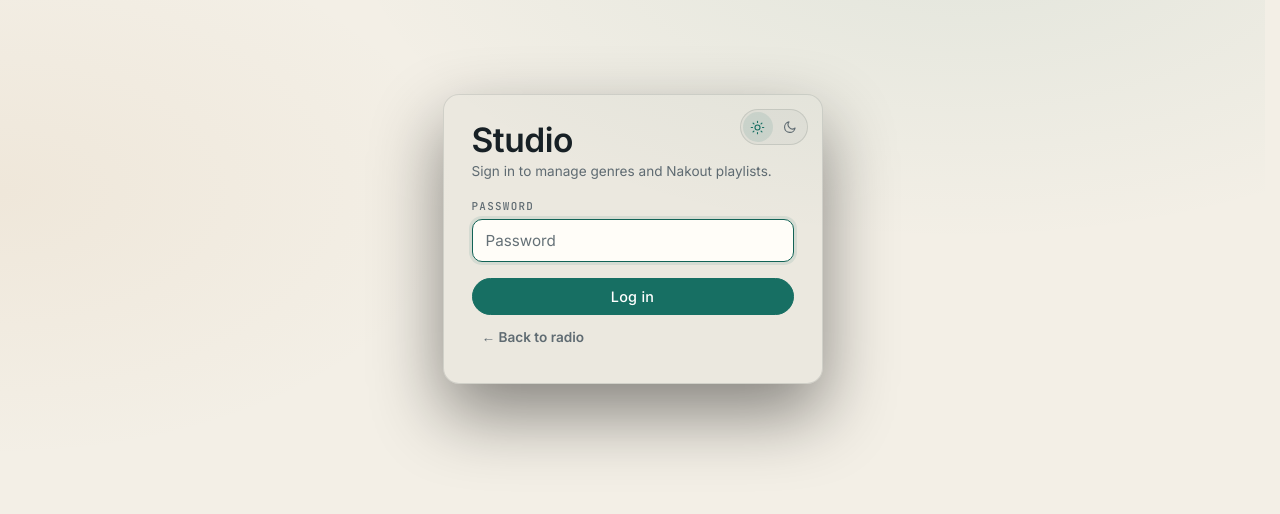
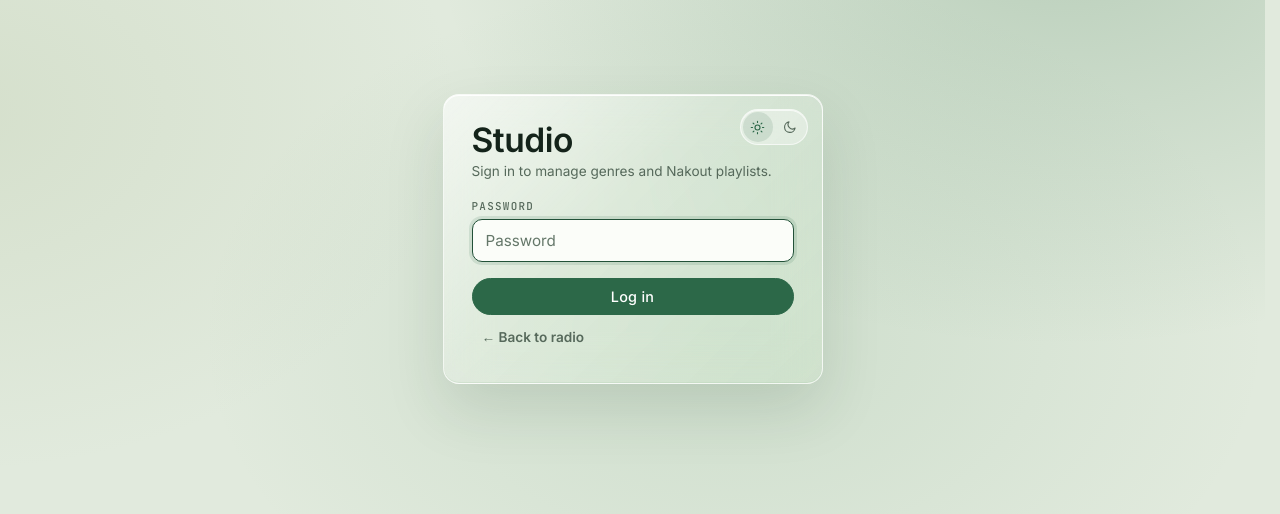
Before and after one commit to xjojoramirez/nakout-radio, a React (Vite) app in the folder frontend/: page /studio in a window 1280 px wide. Shown: the top 514 px of the page. Built offline with nearby package versions, Linux system fonts and the light colour scheme; no server answers.

Commit message:
feat: refine the light theme into Sea Glass
Adds frosted sage-green surfaces, a crisp fading frame around the ambient artwork, and balanced vertical page spacing on the listener page.

```diff
--- a/frontend/src/pages/RadioPage.tsx
+++ b/frontend/src/pages/RadioPage.tsx
@@ -50,7 +50,9 @@ export function RadioPage() {
           aria-hidden="true"
           style={
             track?.thumbnail_url
-              ? { backgroundImage: `url(${track.thumbnail_url})` }
+              ? ({
+                  "--lr-art": `url(${track.thumbnail_url})`,
+                } as CSSProperties)
               : undefined
           }
         />
--- a/frontend/src/styles/listening-room.css
+++ b/frontend/src/styles/listening-room.css
@@ -2,8 +2,8 @@
    Listening Room — theme tokens
 
    Dark is the default. [data-theme="light"] re-colours the whole
-   app (listener + Studio) with the paper palette. The deck and
-   vinyl stay graphite in both themes: they are the object.
+   app (listener + Studio) with the Sea Glass palette. The deck
+   and vinyl stay graphite in both themes: they are the object.
    ============================================================ */
 
 :root {
@@ -52,50 +52,62 @@
 :root[data-theme="light"] {
   color-scheme: light;
 
-  --lr-bg: #f3efe6;
-  --lr-bg-soft: #ece6da;
-  --lr-surface: #fbf8f2;
-  --lr-surface-2: #f7f2e9;
-  --lr-surface-3: #e9e2d5;
-  --lr-well: #e8e2d6;
-  --lr-field: #fffdf8;
-  --lr-ink: #172025;
-  --lr-soft: #3d484e;
-  --lr-muted: #5f6b72;
-  --lr-dim: #626e75;
-  --lr-teal: #176f63;
-  --lr-teal-strong: #126356;
-  --lr-teal-soft: rgba(23, 111, 99, 0.1);
-  --lr-teal-faint: rgba(23, 111, 99, 0.05);
-  --lr-teal-line: rgba(23, 111, 99, 0.4);
-  --lr-line: rgba(23, 32, 37, 0.12);
-  --lr-line-strong: rgba(23, 32, 37, 0.24);
-  --lr-raise: #172025;
-  --lr-led-off: #c3cbc7;
+  --lr-bg: #e1eadd;
+  --lr-bg-soft: #d8e4d4;
+  --lr-surface: #f6fbf3;
+  --lr-surface-2: #edf5e9;
+  --lr-surface-3: #d5e3cf;
+  --lr-well: #dfe9da;
+  --lr-field: #fbfdf9;
+  --lr-ink: #14231a;
+  --lr-soft: #384b3e;
+  --lr-muted: #56695b;
+  --lr-dim: #627568;
+  --lr-teal: #2c6848;
+  --lr-teal-strong: #225138;
+  --lr-teal-soft: rgba(44, 104, 72, 0.13);
+  --lr-teal-faint: rgba(44, 104, 72, 0.055);
+  --lr-teal-line: rgba(44, 104, 72, 0.4);
+  --lr-line: rgba(20, 35, 26, 0.13);
+  --lr-line-strong: rgba(20, 35, 26, 0.26);
+  --lr-raise: #14231a;
+  --lr-led-off: #b9c9b6;
   --lr-on-teal: #ffffff;
-  --lr-danger: #b23a2a;
-  --lr-danger-soft: rgba(178, 58, 42, 0.08);
-  --lr-danger-line: rgba(178, 58, 42, 0.32);
-  --lr-danger-text: #8f2d20;
-  --lr-danger-text-strong: #6f2117;
+  --lr-danger: #a83a28;
+  --lr-danger-soft: rgba(168, 58, 40, 0.08);
+  --lr-danger-line: rgba(168, 58, 40, 0.32);
+  --lr-danger-text: #8c2f20;
+  --lr-danger-text-strong: #6d2418;
   --lr-ok: #2f7d46;
   --lr-ok-soft: rgba(47, 125, 70, 0.1);
-  --lr-input-line: #d8d0c2;
-  --lr-input-line-strong: #b9af9e;
-  --lr-dock: rgba(251, 248, 242, 0.9);
-  --lr-overlay: rgba(28, 34, 37, 0.4);
-  --lr-scrim: rgba(28, 34, 37, 0.35);
-  --lr-glow-teal: rgba(23, 111, 99, 0.08);
-  --lr-glow-warm: rgba(186, 126, 58, 0.07);
-  --lr-placeholder: #657177;
+  --lr-input-line: #d2dfcc;
+  --lr-input-line-strong: #b3c6ad;
+  --lr-dock: rgba(246, 251, 243, 0.56);
+  --lr-overlay: rgba(24, 38, 28, 0.38);
+  --lr-scrim: rgba(24, 38, 28, 0.32);
+  --lr-glow-teal: rgba(70, 128, 86, 0.24);
+  --lr-glow-warm: rgba(174, 190, 148, 0.2);
+  --lr-placeholder: #647769;
+  --lr-glass-bg: linear-gradient(
+    135deg,
+    rgba(255, 255, 255, 0.62) 0%,
+    rgba(255, 255, 255, 0.24) 42%,
+    rgba(206, 228, 203, 0.28) 100%
+  );
+  --lr-glass-rim: rgba(255, 255, 255, 0.68);
+  --lr-glass-shadow:
+    0 26px 60px rgba(31, 61, 42, 0.13),
+    inset 0 1px 0 rgba(255, 255, 255, 0.92),
+    inset 0 -1px 0 rgba(174, 205, 172, 0.28);
 }
 
 .radio-page.listening-room {
   position: relative;
   isolation: isolate;
   width: min(1160px, 94vw);
+  margin-inline: auto;
   gap: 0;
-  padding: 10px 0 30px;
+  padding: 24px 0;
   color: var(--lr-ink);
   font-family: var(--lr-sans);
 }
@@ -105,7 +117,7 @@ html:has(.radio-page.listening-room) {
 }
 
 body:has(.radio-page.listening-room) {
-  place-items: start center;
+  place-items: center center;
   overflow-x: clip;
   padding-block: 34px calc(112px + env(safe-area-inset-bottom, 0px));
   background:
@@ -114,19 +126,30 @@ body:has(.radio-page.listening-room) {
     var(--lr-bg);
 }
 
-/* The blurred artwork behind the fold. */
+/* The blurred artwork behind the fold. The frame gets the border; the
+   artwork sits in a blurred pseudo-element so the border stays crisp. */
 .radio-page.listening-room .lr-ambient {
   position: absolute;
   z-index: -1;
-  inset: -60px 0 auto;
+  inset: 0 0 auto;
   height: 560px;
+  border: 1px solid var(--lr-line-strong);
+  border-radius: 28px;
+  overflow: hidden;
+  pointer-events: none;
+  mask-image: linear-gradient(to bottom, #000 0 55%, transparent 100%);
+  -webkit-mask-image: linear-gradient(to bottom, #000 0 55%, transparent 100%);
+}
+
+.radio-page.listening-room .lr-ambient::before {
+  content: "";
+  position: absolute;
+  inset: -60px;
+  background-image: var(--lr-art);
   background-position: center;
   background-size: cover;
   filter: blur(90px) saturate(0.75) brightness(0.7);
   opacity: 0.24;
-  pointer-events: none;
-  mask-image: linear-gradient(to bottom, #000 0 55%, transparent 100%);
-  -webkit-mask-image: linear-gradient(to bottom, #000 0 55%, transparent 100%);
 }
 
 /* ---------- Header ---------- */
@@ -865,7 +888,7 @@ body:has(.radio-page.listening-room) .player-dock .fader:focus-visible {
   }
 
   .radio-page.listening-room {
-    padding-bottom: 18px;
+    padding: 18px 0;
   }
 
   .radio-page.listening-room .radio-top {
@@ -949,7 +972,7 @@ body:has(.radio-page.listening-room) .player-dock .fader:focus-visible {
 
 @media (max-width: 600px) {
   .radio-page.listening-room {
-    width: calc(100vw - 16px);
+    width: calc(100% - 16px);
   }
 
   .radio-page.listening-room .brand {
@@ -1068,8 +1091,13 @@ body:has(.radio-page.listening-room) .player-dock .fader:focus-visible {
 }
 
 :root[data-theme="light"] .radio-page.listening-room .lr-ambient {
+  border-color: var(--lr-glass-rim);
+  box-shadow: inset 0 1px 0 rgba(255, 255, 255, 0.7);
+}
+
+:root[data-theme="light"] .radio-page.listening-room .lr-ambient::before {
   opacity: 0.1;
-  filter: blur(90px) saturate(0.7) brightness(1.06);
+  filter: blur(100px) saturate(0.65) brightness(1.1);
 }
 
 /* Timeline gridlines and hatched empty blocks read as ink in light mode. */
@@ -2300,3 +2328,148 @@ body:has(.admin-page) {
     background: var(--bg-1);
   }
 }
+
+/* ============================================================
+   Sea Glass — light-theme frosted surfaces
+   ============================================================ */
+
+:root[data-theme="light"] body:has(.radio-page.listening-room),
+:root[data-theme="light"] body:has(.admin-page) {
+  background:
+    radial-gradient(
+      980px 640px at 84% -8%,
+      rgba(70, 128, 86, 0.25),
+      transparent 64%
+    ),
+    radial-gradient(
+      820px 580px at -4% 14%,
+      rgba(174, 190, 148, 0.24),
+      transparent 62%
+    ),
+    radial-gradient(
+      760px 520px at 58% 42%,
+      rgba(104, 158, 116, 0.16),
+      transparent 70%
+    ),
+    var(--lr-bg);
+}
+
+:root[data-theme="light"] .radio-page.listening-room .liner {
+  position: relative;
+  overflow: hidden;
+  background: var(--lr-glass-bg);
+  border-color: var(--lr-glass-rim);
+  box-shadow: var(--lr-glass-shadow);
+  backdrop-filter: blur(26px) saturate(1.28);
+}
+
+:root[data-theme="light"] .radio-page.listening-room .liner::before {
+  content: "";
+  position: absolute;
+  inset: 0;
+  border-radius: inherit;
+  background: linear-gradient(
+    118deg,
+    rgba(255, 255, 255, 0.38),
+    transparent 38%
+  );
+  pointer-events: none;
+}
+
+:root[data-theme="light"] .radio-page.listening-room .liner > * {
+  position: relative;
+  z-index: 1;
+}
+
+:root[data-theme="light"] .radio-page.listening-room .deck {
+  box-shadow:
+    inset 0 1px 0 rgba(255, 255, 255, 0.08),
+    inset 0 0 0 1px rgba(233, 228, 216, 0.08),
+    0 34px 70px rgba(31, 61, 42, 0.26);
+}
+
+:root[data-theme="light"] body:has(.radio-page.listening-room) .player-dock {
+  box-shadow:
+    0 28px 60px rgba(31, 61, 42, 0.22),
+    inset 0 1px 0 rgba(255, 255, 255, 0.92),
+    inset 0 0 0 1px rgba(255, 255, 255, 0.5);
+  backdrop-filter: blur(28px) saturate(1.3);
+}
+
+:root[data-theme="light"] .theme-switch {
+  background: rgba(255, 255, 255, 0.34);
+  border-color: rgba(255, 255, 255, 0.62);
+  box-shadow: inset 0 1px 0 rgba(255, 255, 255, 0.7);
+}
+
+:root[data-theme="light"] .admin-page .card,
+:root[data-theme="light"] .admin-page .group,
+:root[data-theme="light"] .admin-page .pcard,
+:root[data-theme="light"] .modal-overlay .card,
+:root[data-theme="light"] .admin-page .admin-login,
+:root[data-theme="light"] .admin-page .addpl-channel-head {
+  background: var(--lr-glass-bg);
+  border-color: var(--lr-glass-rim);
+  box-shadow: var(--lr-glass-shadow);
+  backdrop-filter: blur(22px) saturate(1.24);
+}
+
+:root[data-theme="light"] .admin-page .gcard {
+  background: var(--lr-glass-bg);
+  border-color: var(--lr-glass-rim);
+  box-shadow:
+    inset 0 3px 0 var(--gc, var(--amber)),
+    0 20px 46px rgba(31, 61, 42, 0.09),
+    inset 0 1px 0 rgba(255, 255, 255, 0.86);
+  backdrop-filter: blur(22px) saturate(1.24);
+}
+
+:root[data-theme="light"] .admin-page .srow {
+  background: var(--lr-glass-bg);
+  border-color: var(--lr-glass-rim);
+  box-shadow:
+    inset 3px 0 0 var(--gc, var(--line)),
+    0 14px 30px rgba(31, 61, 42, 0.07),
+    inset 0 1px 0 rgba(255, 255, 255, 0.86);
+  backdrop-filter: blur(22px) saturate(1.24);
+}
+
+:root[data-theme="light"] .admin-page #panel-now .mixer,
+:root[data-theme="light"] .admin-page #panel-now .nowcard {
+  border-color: var(--lr-glass-rim);
+  background: var(--lr-glass-bg);
+  backdrop-filter: blur(22px) saturate(1.24);
+}
+
+:root[data-theme="light"] .admin-page #panel-now .deck {
+  box-shadow:
+    inset 0 1px 0 rgba(255, 255, 255, 0.08),
+    inset 0 0 0 1px rgba(233, 228, 216, 0.08),
+    0 30px 60px rgba(31, 61, 42, 0.24);
+}
+
+:root[data-theme="light"] .modal-card {
+  background: rgba(248, 252, 246, 0.9);
+  border-color: var(--lr-glass-rim);
+  box-shadow:
+    0 30px 70px rgba(31, 61, 42, 0.24),
+    inset 0 1px 0 rgba(255, 255, 255, 0.9);
+  backdrop-filter: blur(24px) saturate(1.2);
+}
+
+:root[data-theme="light"] .admin-page .sform {
+  background: rgba(248, 252, 246, 0.86);
+  border-color: var(--lr-glass-rim);
+  box-shadow:
+    0 30px 70px rgba(31, 61, 42, 0.22),
+    inset 0 1px 0 rgba(255, 255, 255, 0.9);
+  backdrop-filter: blur(26px) saturate(1.26);
+}
+
+:root[data-theme="light"] .track-editor-section {
+  background: rgba(255, 255, 255, 0.35);
+}
+
+:root[data-theme="light"] .modal-overlay {
+  backdrop-filter: blur(14px) saturate(1.1);
+}
```
Also changed, not shown: 2 other files (tests, documents, lock files or other folders).
